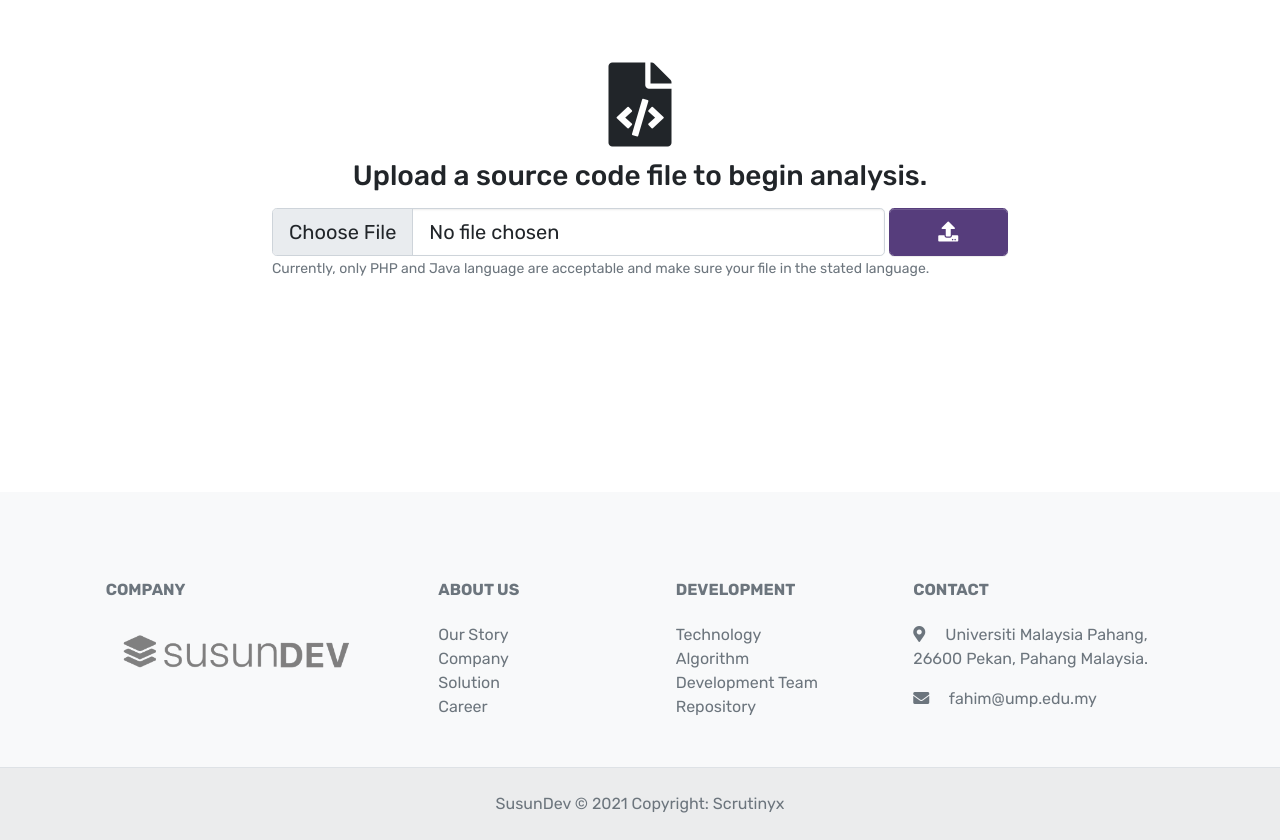
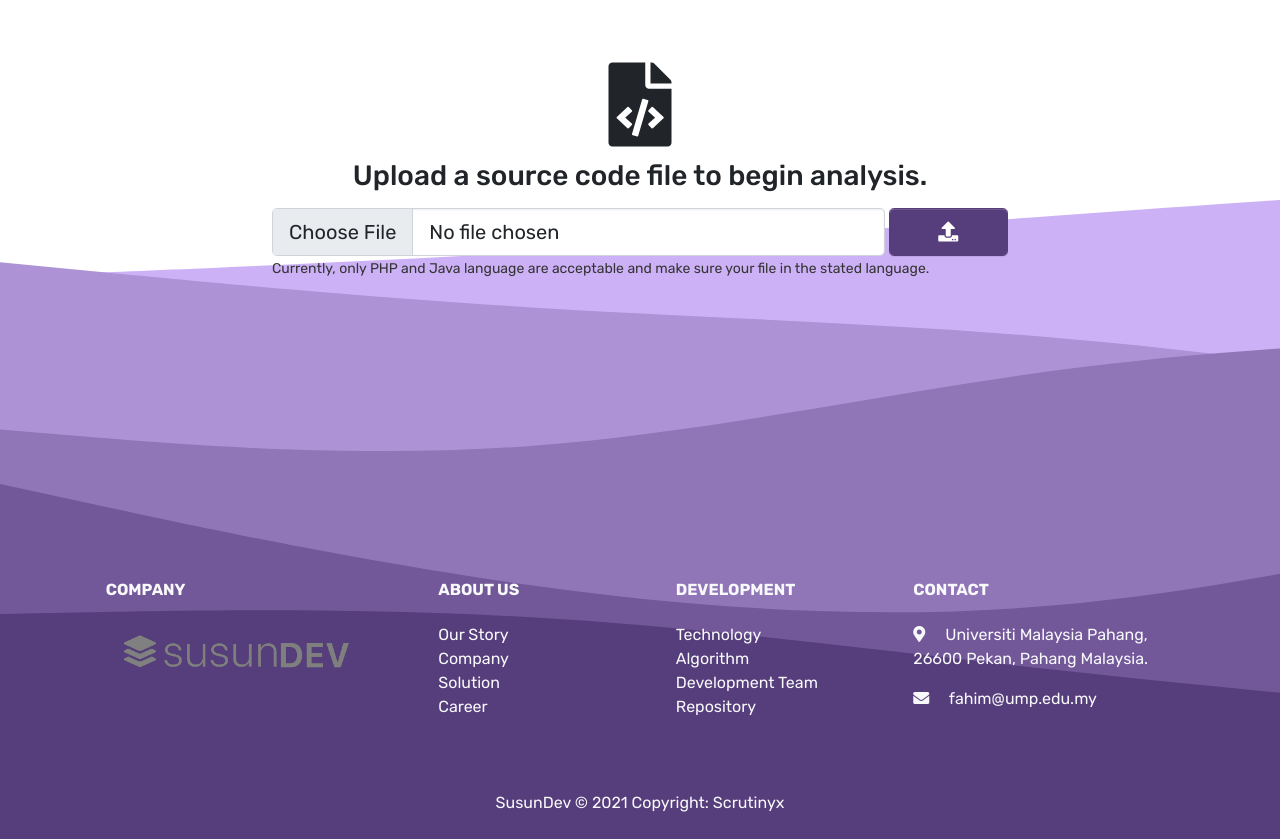
Before and after one commit to ad4mny/source-code-analysis-tools, a CodeIgniter app: page /source-code-analysis-tool/index.php/analysiscontroller/index in a window 1280 px wide. Shown: the part 216-1056 px from the top of the page. Run offline with CodeIgniter, Linux system fonts and the light colour scheme; some libraries are stand-ins or nearby versions.

Commit message:
minor ui update and added new background image

```diff
--- a/application/views/UploadInterface.php
+++ b/application/views/UploadInterface.php
@@ -13,7 +13,7 @@
                     </button>
                 </div>
             </form>
-            <small class="mt-2 text-muted">Currently, only PHP and Java language are acceptable and make sure your file in the stated language.</small>
+            <small class="mt-2 text-dark">Currently, only PHP and Java language are acceptable and make sure your file in the stated language.</small>
         </div>
     </div>
 </div>
--- a/application/views/templates/Footer.php
+++ b/application/views/templates/Footer.php
@@ -1,5 +1,5 @@
-<footer class="text-center text-lg-start bg-light text-muted">
-    <section class="d-flex justify-content-center justify-content-lg-between p-4 border-bottom">
+<footer class="text-center text-lg-start text-light">
+    <section class="d-flex justify-content-center justify-content-lg-between p-4 ">
         <div class="container text-center text-md-start mt-5">
             <div class="row mt-3">
                 <div class="col-md-3 col-lg-4 col-xl-3 mx-auto mb-4">
@@ -42,7 +42,7 @@
             </div>
         </div>
     </section>
-    <div class="text-center p-4" style="background-color: rgba(0, 0, 0, 0.05);">
+    <div class="text-center p-4" >
         SusunDev &copy; 2021 Copyright:
         Scrutinyx
     </div>
--- a/application/views/templates/Header.php
+++ b/application/views/templates/Header.php
@@ -16,4 +16,4 @@
     <script src="<?php echo base_url(); ?>assets/js/zingchart.min.js"></script>
 </head>
 
-<body class="bg-white">
+<body>
--- a/assets/css/style.css
+++ b/assets/css/style.css
@@ -2,6 +2,10 @@
 
 body,
 html {
+    background-image: url('../img/background.svg');
+    background-position: fixed;
+    background-repeat: no-repeat;
+    background-size: cover;
     font-family: 'Rubik', sans-serif;
     margin: 0;
     padding: 0;
```
Also changed, not shown: assets/img/background.svg (added).
